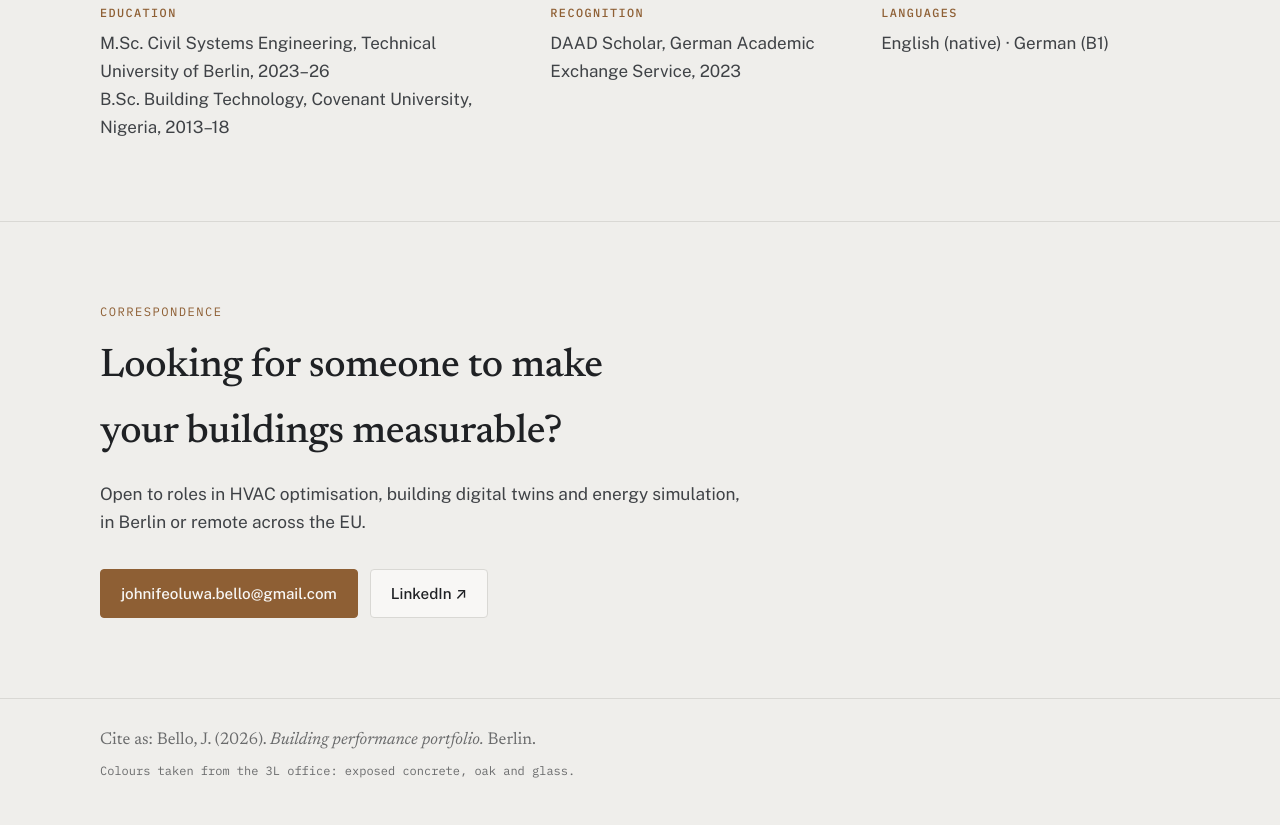
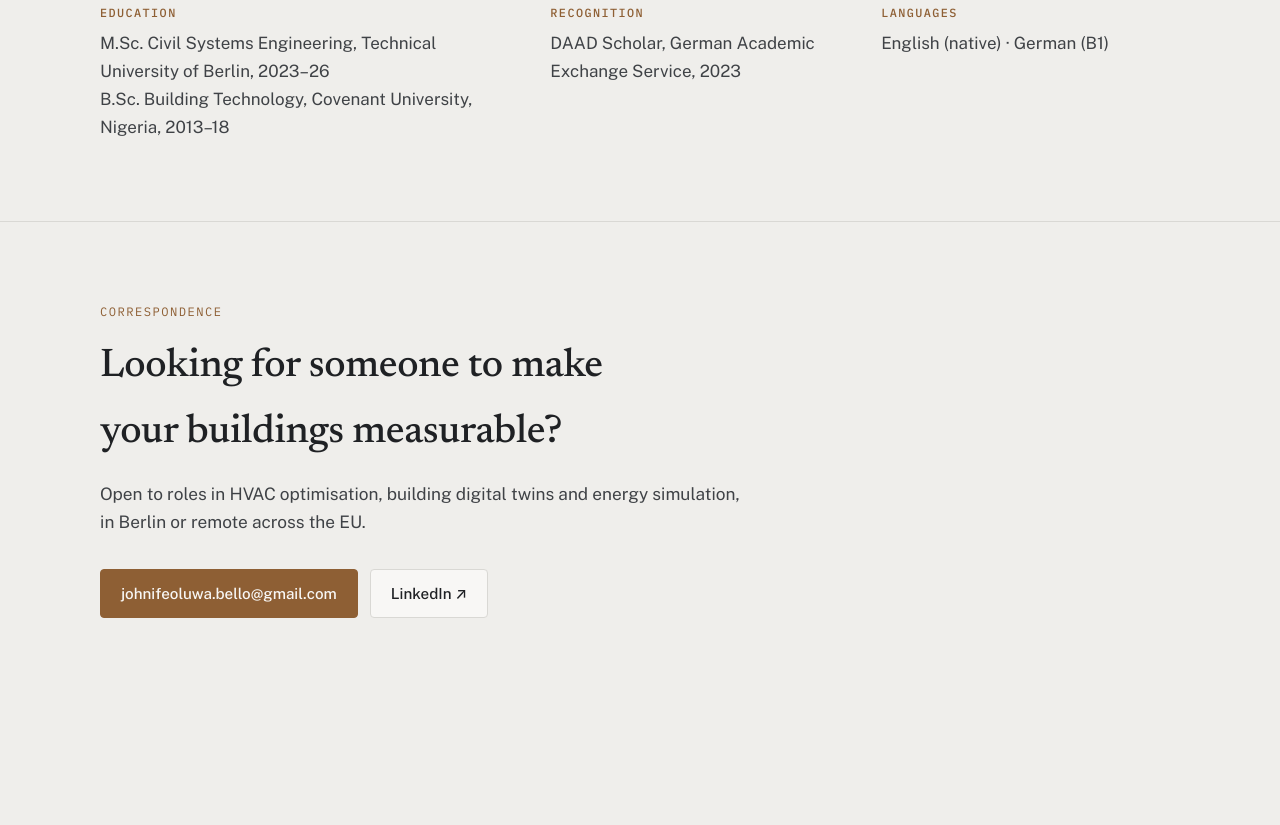
Before and after one commit to jbellocode/portfolio, a plain HTML site: page index.html in a window 1280 px wide. Shown: the part 7050-7875 px from the top of the page. After the commit the page ends 7748 px from the top, so only its background shows below. Drawn offline with nearby package versions, Linux system fonts and the light colour scheme.

Commit message:
Remove citation and palette note footer

```diff
--- a/index.html
+++ b/index.html
@@ -357,12 +357,5 @@
     </section>
   </main>
 
-  <footer class="colophon">
-    <div class="wrap">
-      <p>Cite as: Bello, J. (<span id="y">2026</span>). <em>Building performance portfolio.</em> Berlin.</p>
-      <p class="palette-note">Colours taken from the 3L office: exposed concrete, oak and glass.</p>
-    </div>
-  </footer>
-  <script>document.getElementById('y').textContent = new Date().getFullYear();</script>
 </body>
 </html>
--- a/style.css
+++ b/style.css
@@ -219,7 +219,6 @@ figcaption { font-size: .86rem; line-height: 1.55; color: var(--muted); margin-t
 .partner-list li { border-left: 2px solid var(--accent); padding-left: 12px; }
 .mark-mainflux { color: var(--ink); }
 @media (max-width: 900px) { .partner-body { grid-template-columns: 1fr; gap: 16px; } .partner { padding: 22px; } }
-.palette-note { font-family: var(--mono); font-size: .75rem; margin-top: 6px; }
 
 /* heating system panel */
 .system { border: 1px solid var(--rule); border-radius: 6px; padding: 20px 22px; background: var(--paper); }
```
